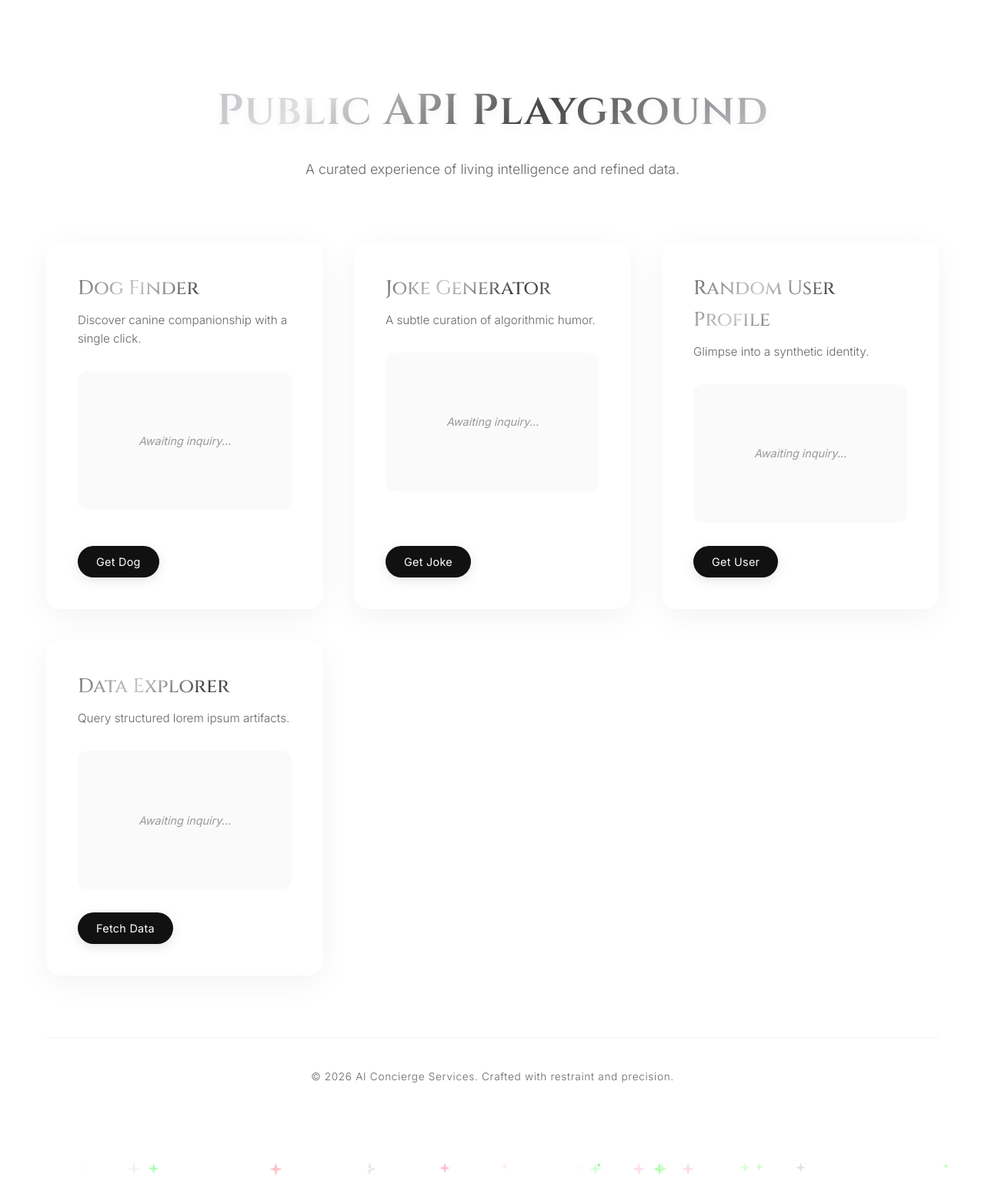
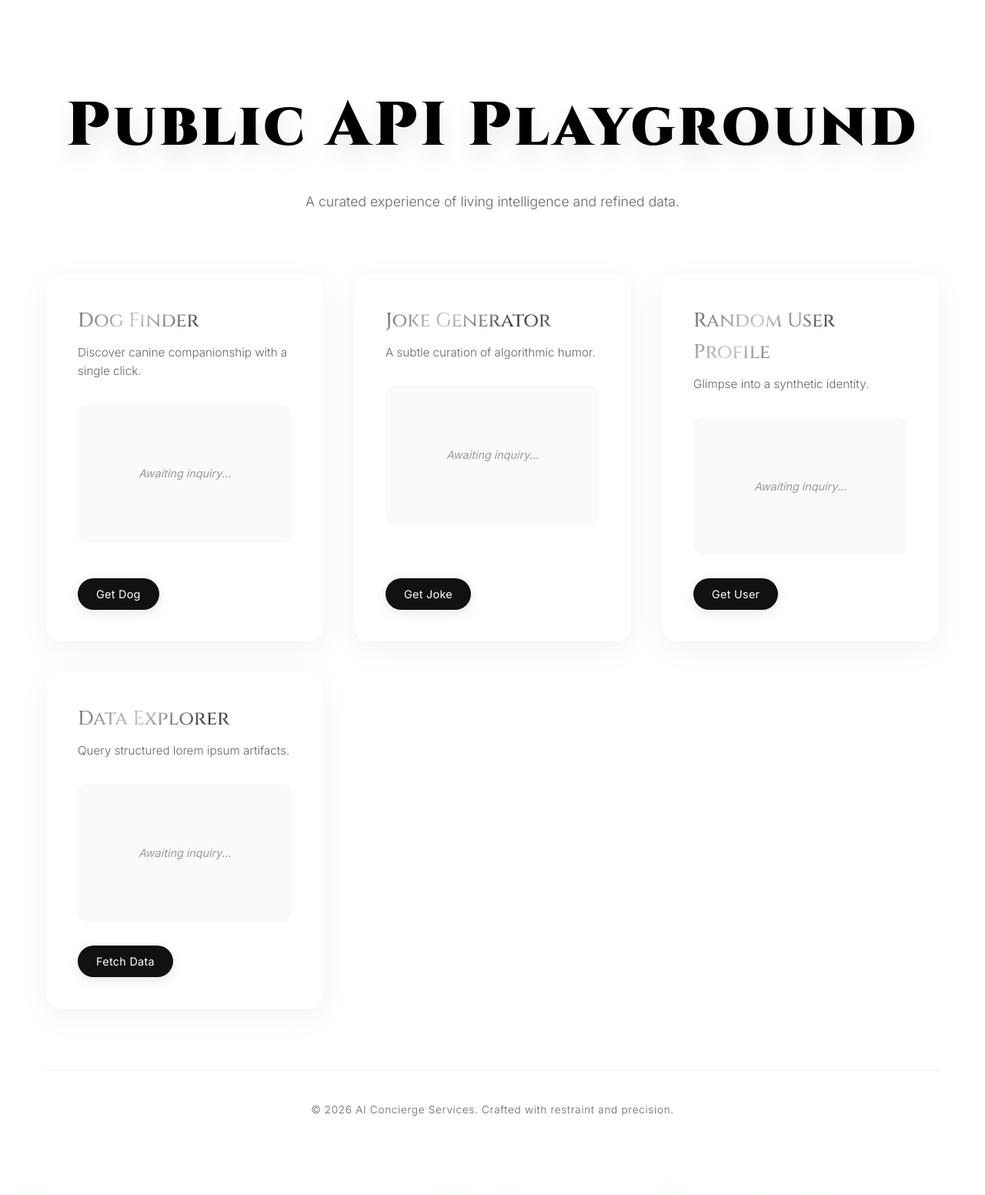
Before and after one commit to Sneha31106/funStudio, a website built with Vite: page index.html in a window 1280 px wide. Shown: the whole page at 77% size. Before the commit the page ends 1510 px from the top, so only its background shows below. Built offline with nearby package versions, Linux system fonts and the light colour scheme; a web font is replaced by a local one.

Commit message:
Update header to pure black typography

```diff
--- a/index.html
+++ b/index.html
@@ -7,7 +7,7 @@
   <title>Public API Playground</title>
   <!-- Google Fonts: 'Cinzel' & 'Playfair Display' for classic rich typography, 'Inter' for body -->
   <link
-    href="https://fonts.googleapis.com/css2?family=Cinzel:wght@500;600&family=Inter:wght@300;400;500&family=Playfair+Display:ital,wght@0,400;0,600;1,400&display=swap"
+    href="https://fonts.googleapis.com/css2?family=Cinzel:wght@500;600;700;800;900&family=Inter:wght@300;400;500&family=Playfair+Display:ital,wght@0,400;0,600;1,400&display=swap"
     rel="stylesheet">
   <link rel="stylesheet" href="./style.css" />
 </head>
--- a/main.js
+++ b/main.js
@@ -19,24 +19,26 @@ if (cursorGlow) {
 // -- FLOATING SPARKLES --
 const createSparkles = () => {
   const colors = [
-    'rgba(255, 182, 193, 0.9)', // baby pink
-    'rgba(144, 238, 144, 0.9)', // light green
-    'rgba(224, 224, 230, 0.9)'  // shiny silver
+    '#ffb6c1', // baby pink
+    '#90ee90', // light green
+    '#c0c0c0'  // shiny silver
   ];
+  const shapes = ['✦', '✧', '✨'];
   const sparkleCount = 40;
 
   for (let i = 0; i < sparkleCount; i++) {
     const sparkle = document.createElement('div');
     sparkle.classList.add('sparkle');
+    sparkle.innerText = shapes[Math.floor(Math.random() * shapes.length)];
 
-    const size = Math.random() * 12 + 6; // 6px to 18px
+    // font size instead of width/height for text stars
+    const size = Math.random() * 20 + 10; // 10px to 30px
     const left = Math.random() * 100; // 0 to 100vw
     const duration = Math.random() * 15 + 10; // 10s to 25s
     const delay = Math.random() * 20;
 
     sparkle.style.color = colors[Math.floor(Math.random() * colors.length)];
-    sparkle.style.width = `${size}px`;
-    sparkle.style.height = `${size}px`;
+    sparkle.style.fontSize = `${size}px`;
     sparkle.style.left = `${left}vw`;
     sparkle.style.animationDuration = `${duration}s, 4s`;
     sparkle.style.animationDelay = `${delay}s, ${Math.random() * 4}s`;
--- a/style.css
+++ b/style.css
@@ -41,7 +41,7 @@ body {
   height: 500px;
   border-radius: 50%;
   pointer-events: none;
-  z-index: -1;
+  z-index: 0;
   /* Centered transform to make top/left the center of the glow */
   transform: translate(-50%, -50%);
   background: radial-gradient(circle, rgba(255, 182, 193, 0.4) 0%, rgba(144, 238, 144, 0.3) 40%, transparent 70%);
@@ -52,6 +52,8 @@ body {
 }
 
 #app {
+  position: relative;
+  z-index: 10;
   max-width: 1200px;
   margin: 0 auto;
   padding: 100px 20px;
@@ -64,19 +66,22 @@ body {
 
 .app-header h1 {
   font-family: var(--font-display);
-  /* Using Cinzel for an ultra-rich classic vibe */
-  font-weight: 600;
-  font-size: 3.5rem;
-  letter-spacing: 0.02em;
-  margin-bottom: 16px;
+  font-weight: 900;
+  font-size: 5rem;
+  letter-spacing: 0.05em;
+  margin-bottom: 20px;
 
-  /* Silver/Metallic rich text effect */
-  background: linear-gradient(135deg, #8e8e93 0%, #e5e5ea 30%, #48484a 55%, #c7c7cc 80%, #636366 100%);
-  -webkit-background-clip: text;
-  -webkit-text-fill-color: transparent;
-  background-clip: text;
-  color: transparent;
-  text-shadow: 0px 4px 10px rgba(0, 0, 0, 0.05);
+  /* Pure Dark Black */
+  color: #000000;
+
+  /* Very subtle grounded shadow for depth, no silver */
+  text-shadow: 0px 15px 30px rgba(0, 0, 0, 0.1);
+
+  /* Clear previous gradient stuff */
+  background: none;
+  -webkit-background-clip: unset;
+  -webkit-text-fill-color: initial;
+  background-clip: unset;
 }
 
 .app-header p {
@@ -358,10 +363,15 @@ body {
   position: fixed;
   pointer-events: none;
   z-index: 0;
-  /* above cursor glow, behind cards */
-  clip-path: polygon(50% 0%, 61% 39%, 100% 50%, 61% 61%, 50% 100%, 39% 61%, 0% 50%, 39% 39%);
-  background: currentColor;
+  /* Behind actual content but visible on background */
+  background: none;
   animation: floatUp 15s linear infinite, twinkle 4s ease-in-out infinite;
+  text-shadow: 0 0 15px currentColor, 0 0 30px currentColor;
+  /* powerful glow */
+  opacity: 0;
+  display: flex;
+  align-items: center;
+  justify-content: center;
 }
 
 @keyframes floatUp {
@@ -392,7 +402,8 @@ body {
   }
 
   50% {
-    filter: drop-shadow(0 0 8px currentColor) brightness(1.5);
+    filter: drop-shadow(0 0 15px currentColor) brightness(1.5);
+    opacity: 0.6;
   }
 }
 
```
